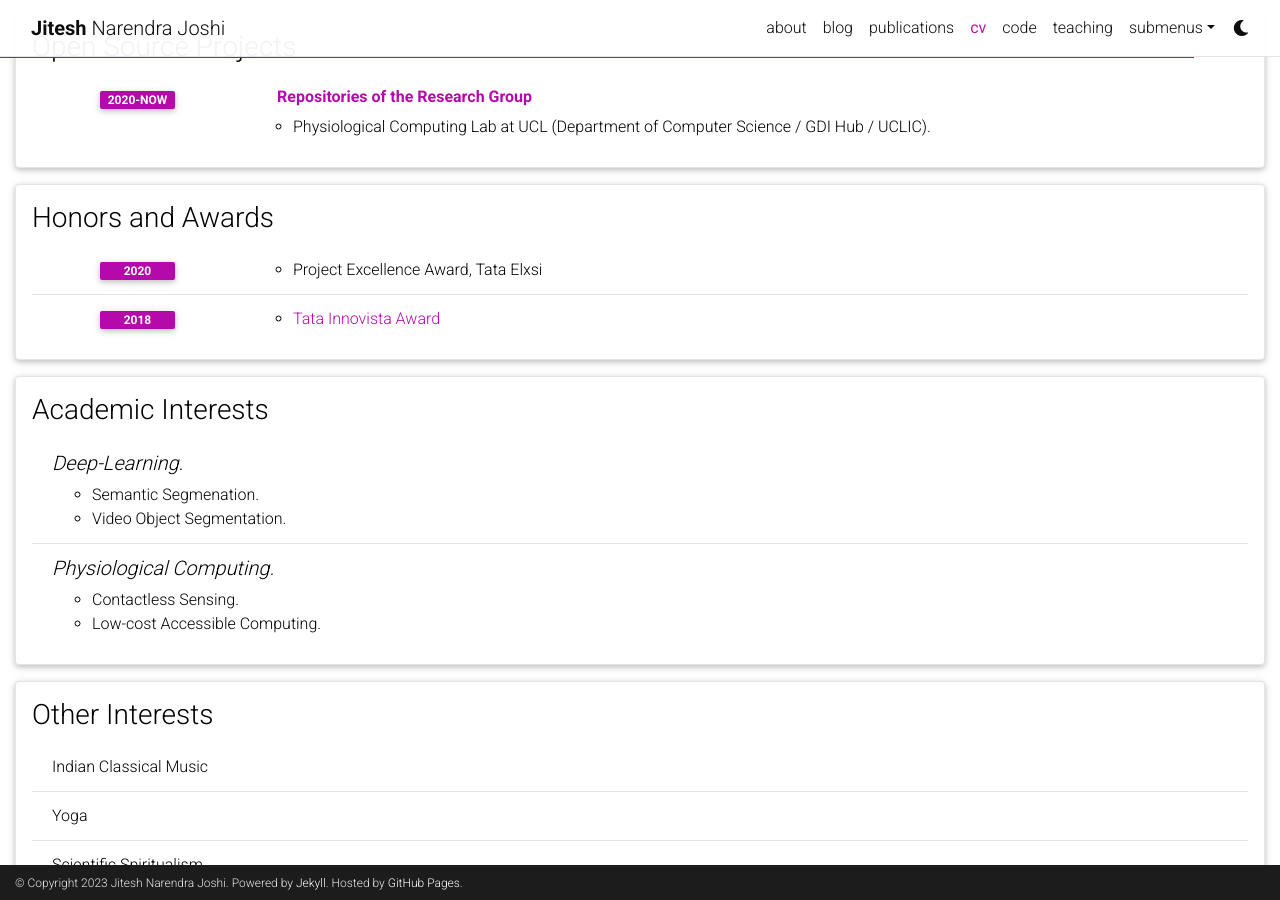
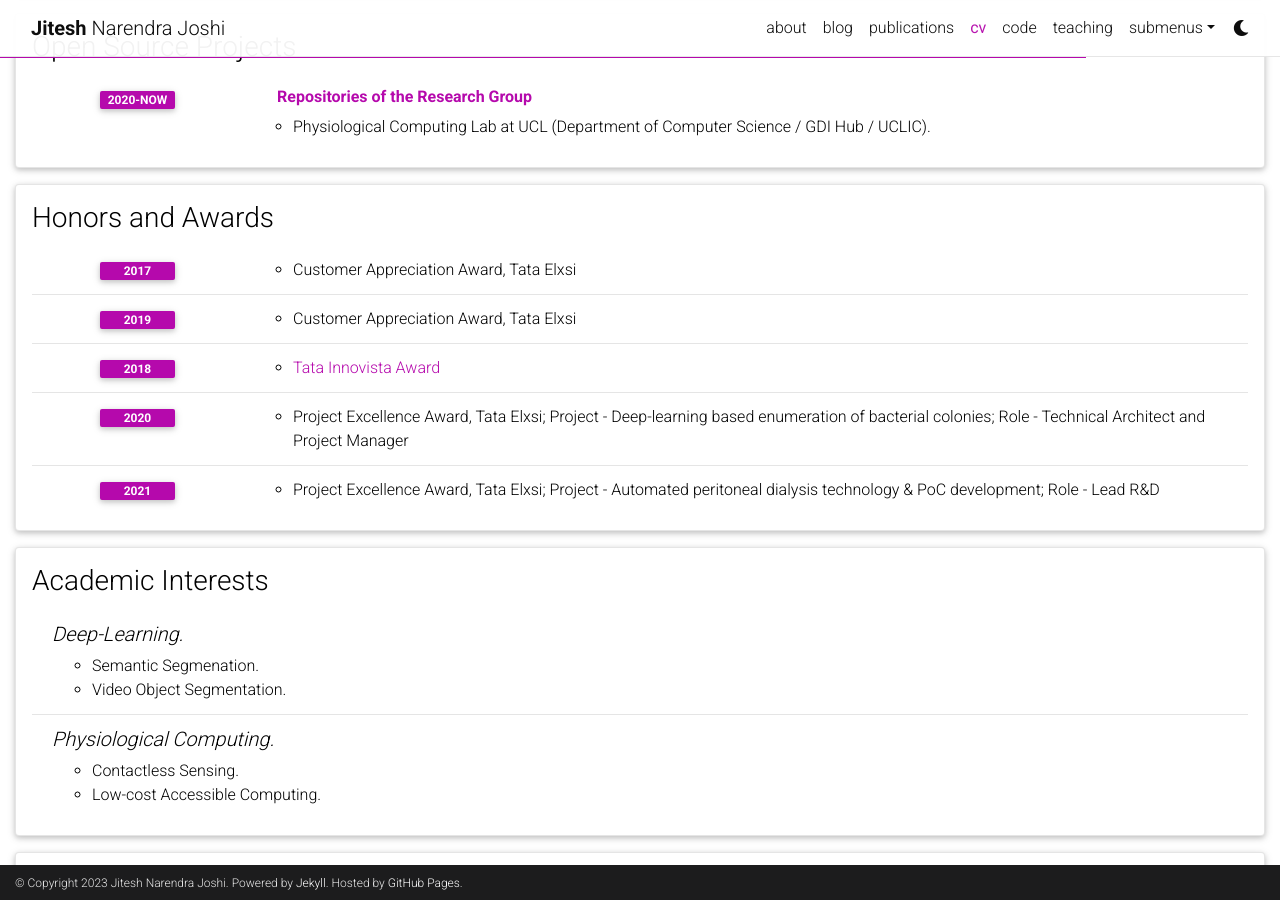
Before and after one commit to jnj256/jnj256.github.io, a Jekyll site: the page built from _pages/cv.md, in a window 1280 px wide and 900 px high, scrolled down 1598 px. Built offline with Jekyll 4.4.1, drawn with Linux system fonts in a browser that asks for light colours; comment, search, counter and statistics services are not loaded; a style sheet for code colours, icons or effects is not loaded.

Commit message:
added patents and updated cv page with awards

```diff
--- a/_data/cv.yml
+++ b/_data/cv.yml
@@ -81,12 +81,21 @@
 - title: Honors and Awards
   type: time_table
   contents:
-    - year: 2020
+    - year: 2017
       items:
-        - Project Excellence Award, Tata Elxsi
+        - Customer Appreciation Award, Tata Elxsi
+    - year: 2019
+      items:
+        - Customer Appreciation Award, Tata Elxsi
     - year: 2018
       items:
         - <a href="https://tatainnovista.com/" target="_blank">Tata Innovista Award</a>
+    - year: 2020
+      items:
+        - Project Excellence Award, Tata Elxsi; Project - Deep-learning based enumeration of bacterial colonies; Role - Technical Architect and Project Manager
+    - year: 2021
+      items:
+        - Project Excellence Award, Tata Elxsi; Project - Automated peritoneal dialysis technology & PoC development; Role - Lead R&D
 
 - title: Academic Interests
   type: nested_list
```
Also changed, not shown: _bibliography/papers.bib (+21 -0 lines), _pages/publications.md (+2 -2 lines).
